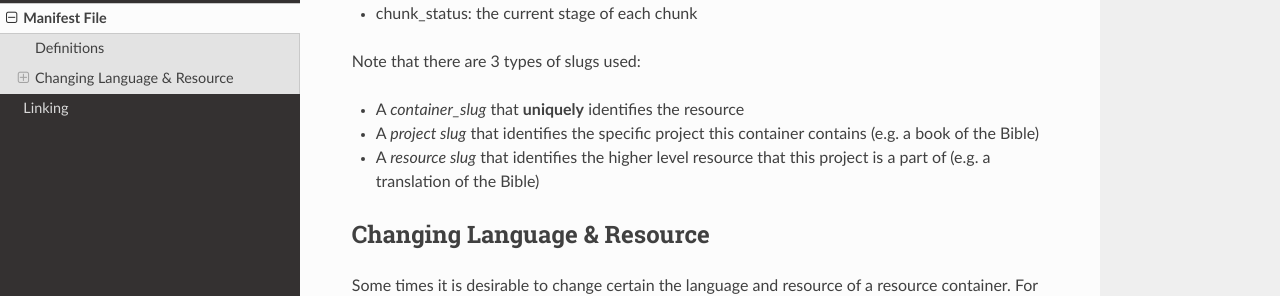
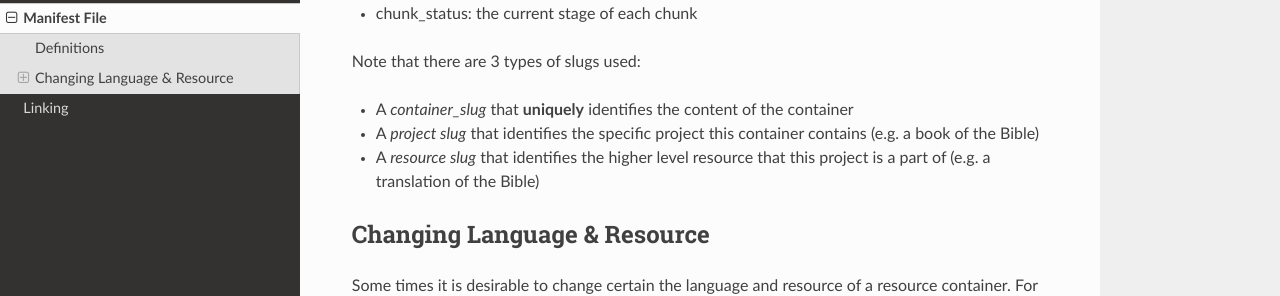
Before and after one commit to unfoldingWord-dev/Resource-Container, a Sphinx documentation site: the page built from docs/manifest.rst, in a window 1280 px wide and 900 px high, scrolled down 1620 px. Shown: the part 158-454 px from the top of the window. Built offline with Sphinx 7.4.7 and the Read the Docs theme 2.0.0, drawn with Linux system fonts in a browser that asks for light colours; pages that are not in the unit, such as notebooks, are missing from menus.

Commit message:
Update manifest.rst

```diff
--- a/docs/manifest.rst
+++ b/docs/manifest.rst
@@ -97,7 +97,7 @@ Definitions
 
 Note that there are 3 types of slugs used:
 
-- A *container_slug* that **uniquely** identifies the resource
+- A *container_slug* that **uniquely** identifies the content of the container
 - A *project slug* that identifies the specific project this container contains (e.g. a book of the Bible)
 - A *resource slug* that identifies the higher level resource that this project is a part of (e.g. a translation of the Bible)
 
```
